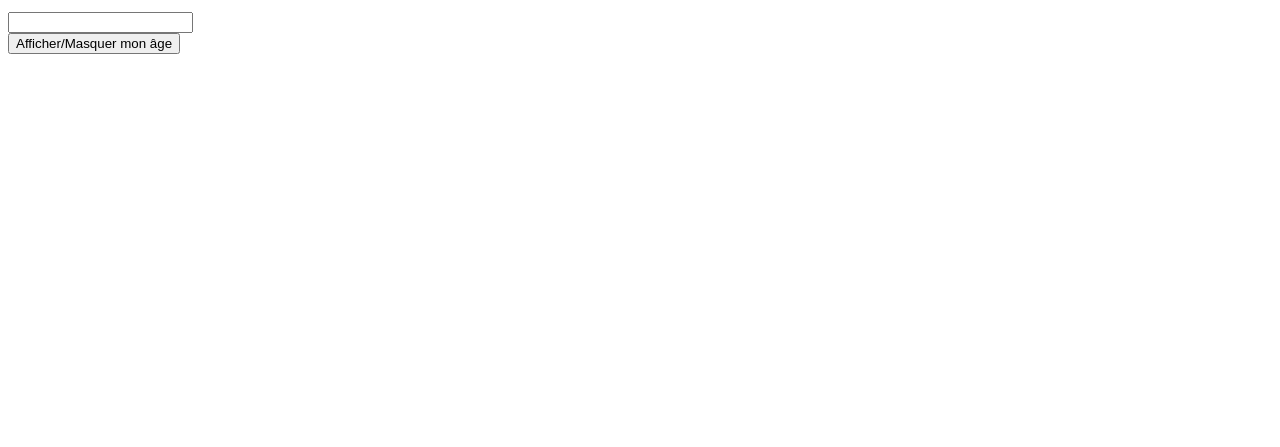
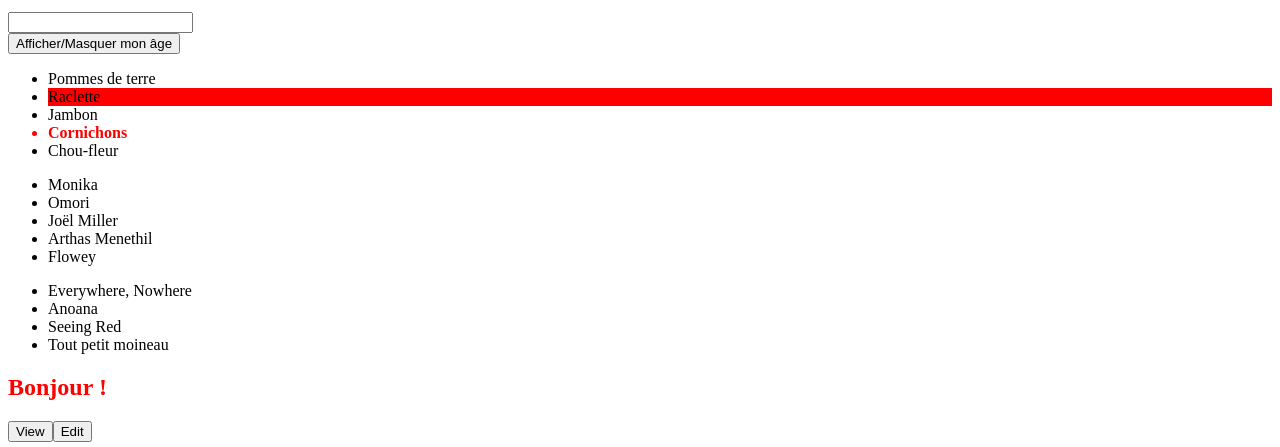
Before and after one commit to Kileana27/angularBlocks, an Angular app: page / in a window 1280 px wide. Shown: the part 1248-1695 px from the top of the page. Before the commit the page ends 1310 px from the top, so only its background shows below. Built offline with nearby package versions, Linux system fonts and the light colour scheme.

Commit message:
add directives

```diff
--- a/src/app/app.component.html
+++ b/src/app/app.component.html
@@ -6,3 +6,5 @@
 </div>
 
 <div><app-user-profile></app-user-profile></div>
+
+<app-directives></app-directives>
--- a/src/app/app.component.ts
+++ b/src/app/app.component.ts
@@ -2,14 +2,18 @@ import { Component } from '@angular/core';
 import { RouterOutlet } from '@angular/router';
 import { BlockComponent } from './block/block.component';
 import { UserProfileComponent } from './user-profile/user-profile.component';
+import { DirectivesComponent } from './directives/directives.component';
+import { NgClass } from '@angular/common';
 
 @Component({
   selector: 'app-root',
   standalone: true,
-  imports: [RouterOutlet, BlockComponent, UserProfileComponent],
+  imports: [RouterOutlet, BlockComponent, UserProfileComponent, DirectivesComponent, NgClass],
   templateUrl: './app.component.html',
   styleUrl: './app.component.css'
 })
+
+
 export class AppComponent {
-  title = 'angularBlocks';
+
 }
--- /dev/null
+++ b/src/app/directives/directives.component.css
@@ -0,0 +1,4 @@
+.vital {
+    color: red;
+    font-weight: bold;
+}
--- /dev/null
+++ b/src/app/directives/directives.component.html
@@ -0,0 +1,25 @@
+<ul>
+    <li>Pommes de terre</li>
+    <li [ngStyle]="{backgroundColor:isThisIngredientVital ? 'red' : 'yellow'}">Raclette</li>
+    <li>Jambon</li>
+    <li [ngClass]="{'vital': isThisIngredientVital}">Cornichons</li>
+    <li>Chou-fleur</li>
+</ul>
+<ul *ngIf="isGuestListDisplayed">
+    <li>Monika</li>
+    <li>Omori</li>
+    <li>Joël Miller</li>
+    <li>Arthas Menethil</li>
+    <li>Flowey</li>
+</ul>
+<ul>
+    <li *ngFor="let song of songList">
+        {{song}}
+    </li>
+</ul>
+
+<section>
+    <h1 [ngStyle]="{color:isAdmin ? 'red' : null}">Bonjour !</h1>
+    <button>View</button>
+    <button *ngIf="isAdmin">Edit</button>
+</section>
--- /dev/null
+++ b/src/app/directives/directives.component.ts
@@ -0,0 +1,19 @@
+import { Component } from '@angular/core';
+import { NgClass, NgStyle } from '@angular/common';
+import { CommonModule } from '@angular/common';
+
+@Component({
+  selector: 'app-directives',
+  standalone: true,
+  imports: [NgClass, NgStyle, CommonModule],
+  templateUrl: './directives.component.html',
+  styleUrl: './directives.component.css'
+})
+export class DirectivesComponent {
+  title: string = 'Raclette party 🧀';
+
+  isThisIngredientVital: boolean = true;
+  isGuestListDisplayed: boolean = true;
+  songList: string[] = ["Everywhere, Nowhere", "Anoana", "Seeing Red", "Tout petit moineau"];
+  isAdmin: boolean = true;
+}
```
Also changed, not shown: 1 other file (tests, documents, lock files or other folders).
